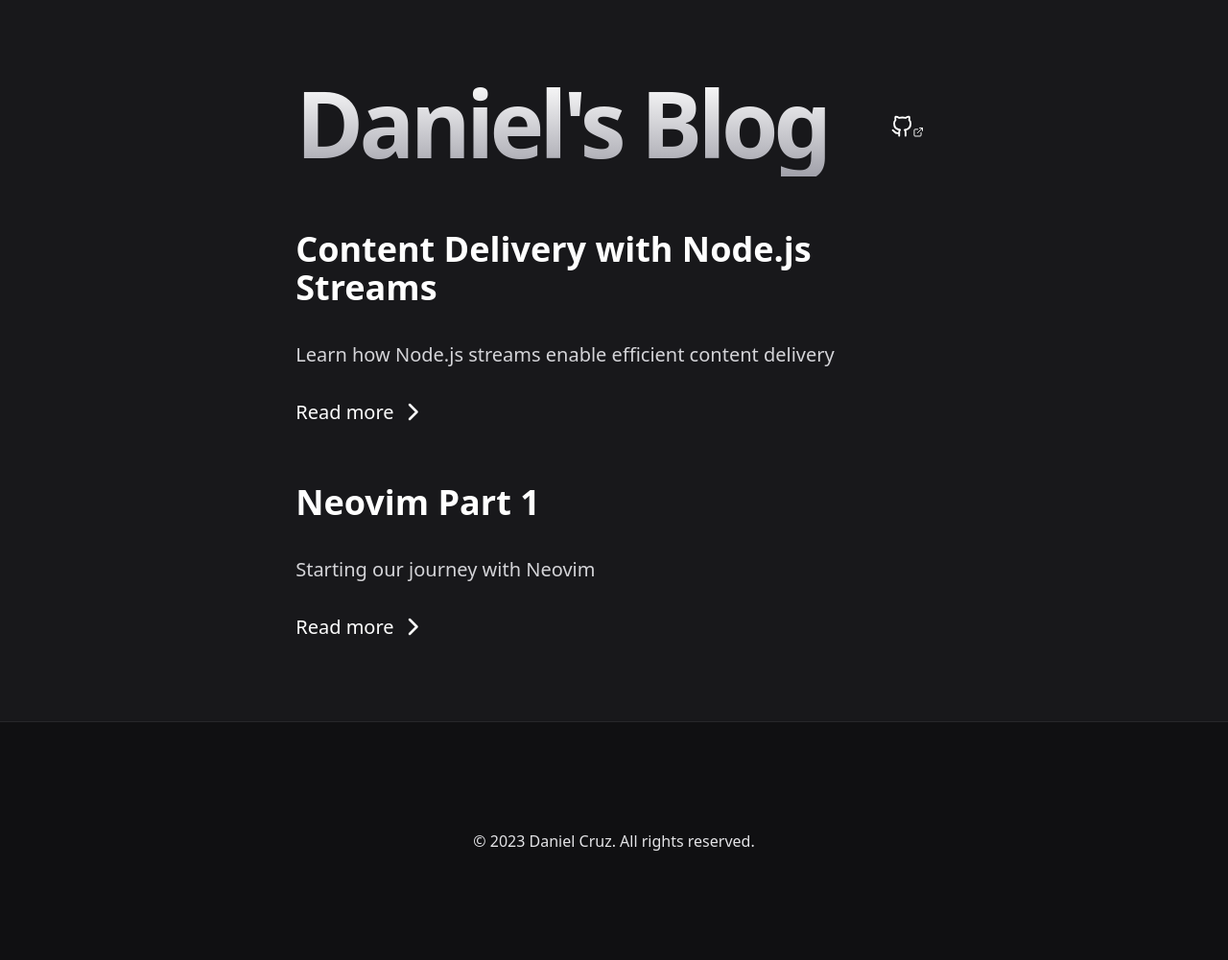
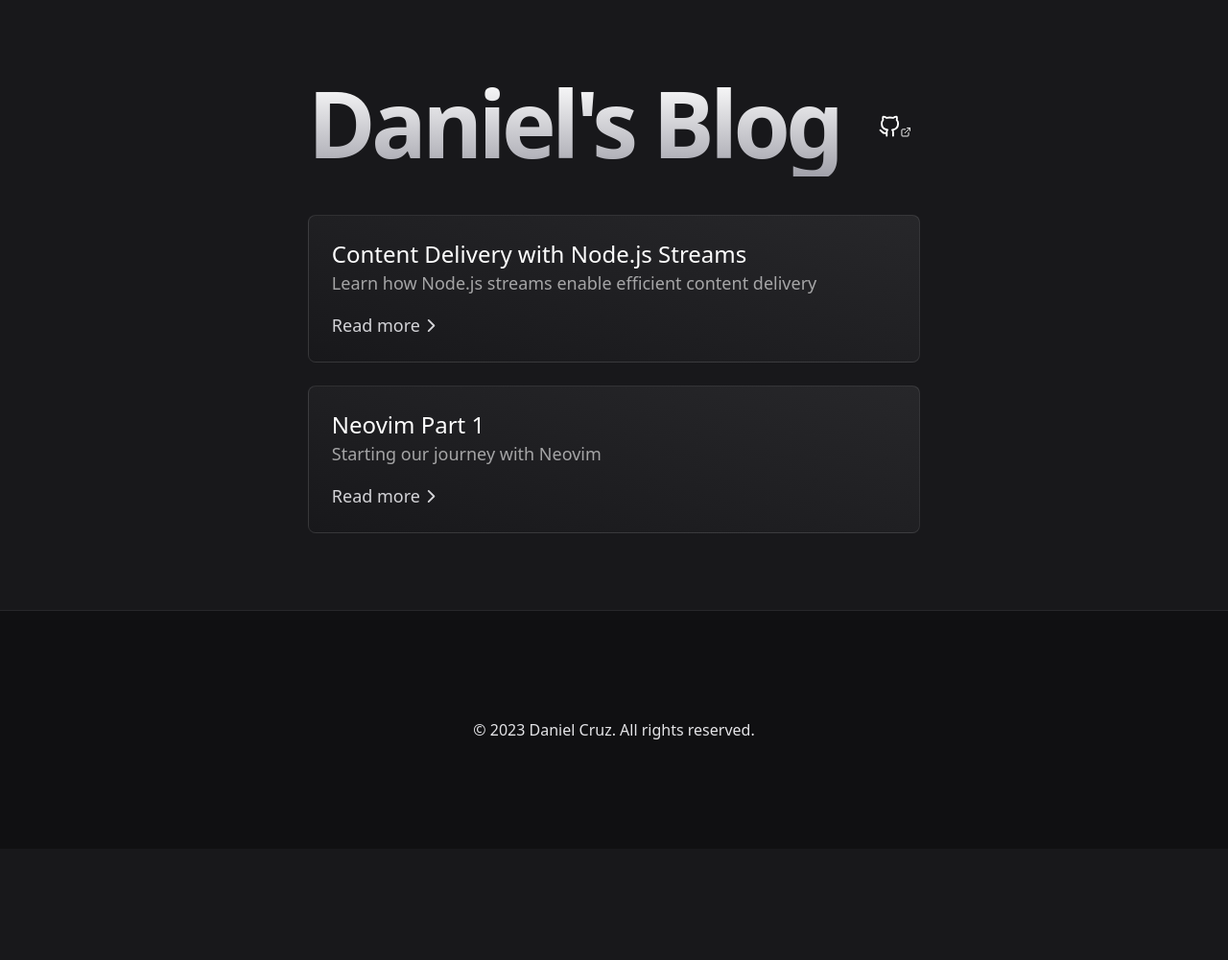
Before and after one commit to ddanielcruzz/blog.danielcruz.dev, an Astro site: page / in a window 1280 px wide. Shown: the whole page at 96% size. After the commit the page ends 885 px from the top, so only its background shows below. Built offline with nearby package versions, Linux system fonts and the light colour scheme; Astro itself is replaced by a stand-in of ours; some packages are replaced by stand-ins of ours.

Commit message:
improve design

```diff
--- a/src/pages/index.astro
+++ b/src/pages/index.astro
@@ -64,19 +64,23 @@
       <li></li>
     </ul>
   </section>
-  <div>
+  <div class="mt-10 flex flex-col gap-y-6">
     {
       posts.map((post) => {
         return (
-          <article>
-            <h2>{post.data.title}</h2>
-            <p>{post.data.description}</p>
+          <article class="not-prose border rounded-lg p-6 border-white/10 bg-gradient-to-bl from-zinc-800 to-zinc-900">
+            <section class="mb-4">
+              <h2 class="text-2xl font-normal text-white">{post.data.title}</h2>
+              <p class="text-lg font-light text-white/60">
+                {post.data.description}
+              </p>
+            </section>
             <a
-              class="flex items-center no-underline gap-x-2 group w-max"
+              class="flex items-center no-underline group w-max text-lg hover:text-white transition-colors"
               href={post.collection + "/" + post.slug}
             >
               Read more{" "}
-              <span class="scale-75 lg:scale-100">
+              <span class="scale-75">
                 <svg
                   width="22"
                   height="19"
```
